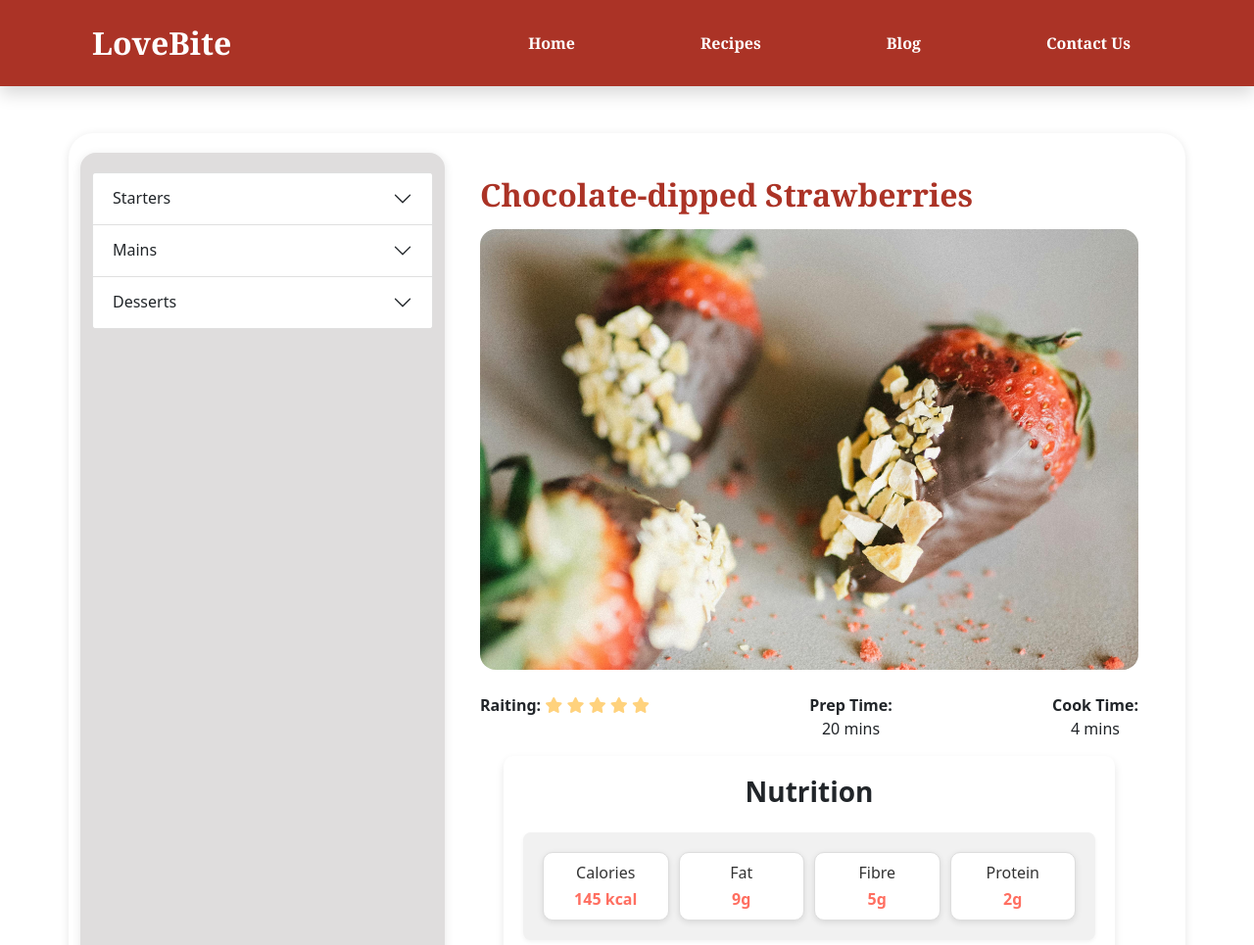
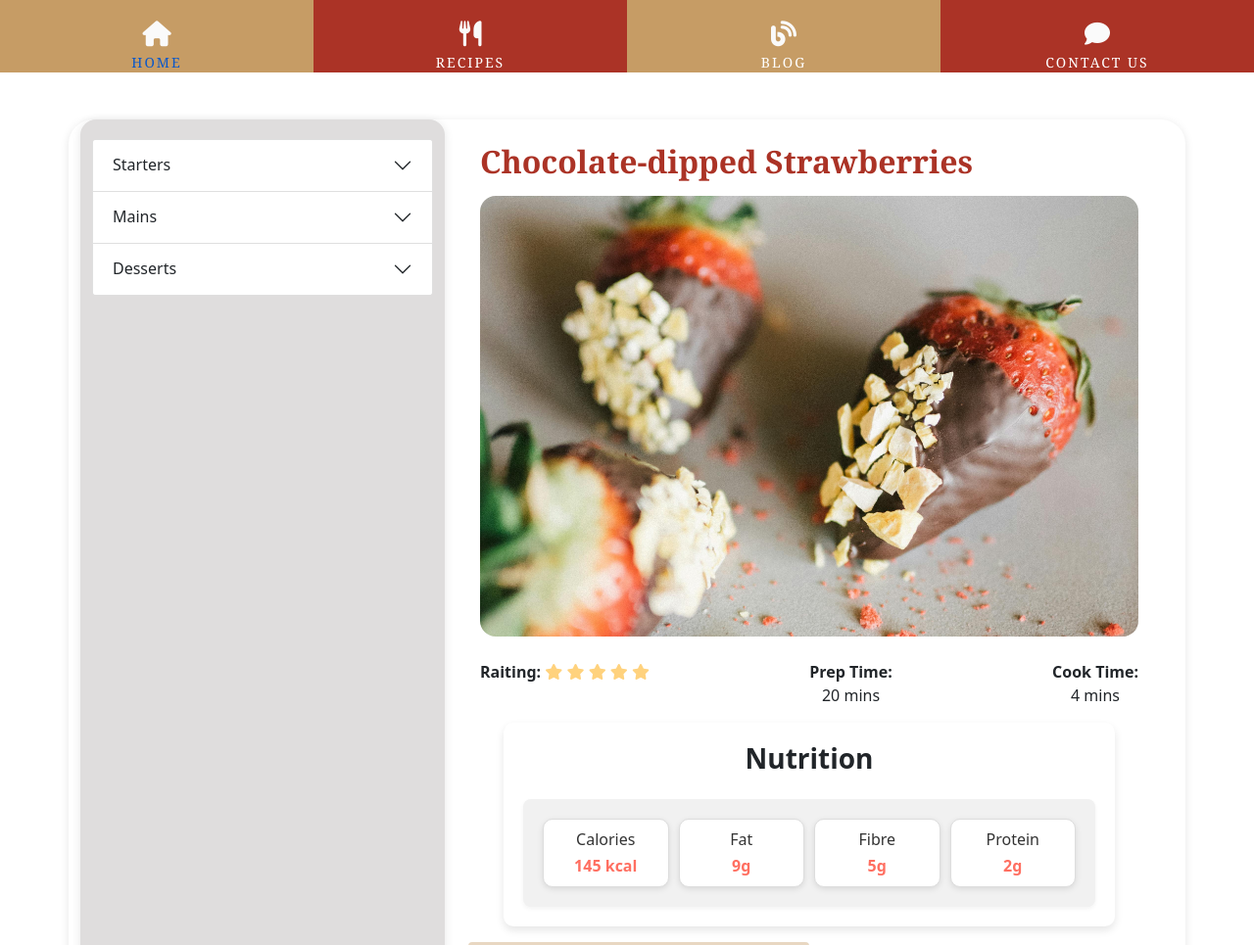
Before and after one commit to shivani-CI/Love-bites, a plain HTML site: page recipePages/dessert/chocolateDippedStrawberries.html in a window 1280 px wide. Shown: the top 965 px of the page at 98% size. Drawn offline with nearby package versions, Linux system fonts and the light colour scheme; a web font is replaced by a local one.

Commit message:
Changed home.html to index.html and updated navigation links.

```diff
--- a/assets/css/recipe-main.css
+++ b/assets/css/recipe-main.css
@@ -5,44 +5,72 @@ header {
     background-color: #ab3326;
 }
 
-.navbar-brand{
-    color: #fff;
-    font-size: 2rem !important;
-    font-weight: bold;
-}
-
-.navbar-nav {
-    margin-left: auto;
-}
-
-.nav-item {
-    margin-left: 4rem;
-    height: 100%;
-}
-
-.nav-link {
-    display: block; /* Make links fill the nav item container */
-    padding: 0.5rem 1rem; /* Add padding for better spacing */
-    font-size: 1rem;
-    transition: color 0.3s, background-color 0.3s;
-    border-radius: 5px;
-    height: 100%;
-    color: #ffffff;
-}
-
-
-nav .navbar-nav li a{
-    color: #ffffff !important;
-    font-family: Georgia, 'Times New Roman', Times, serif;
-    font-weight: bold;
-    font-size: 1rem;
-}
-
-.nav-link:hover {
-    color: #fff;
+/* Navbar */
+.ui-menu-color-home {
     background-color: #c69c65;
 }
 
+.ui-menu-color-recipe {
+    background-color: #ab3326;
+}
+
+.ui-menu-color-blog {
+    background-color: #c69c65;
+}
+
+.ui-menu-color-contact {
+    background-color: #ab3326;
+}
+
+.list-inline-item:not(:last-child) {
+    margin: 0;
+}
+
+.menucontainer {
+    font-size: 0;
+}
+
+#nav li {
+    font-size: 14px;
+    padding: 0;
+}
+
+#nav {
+    margin: 0;
+}
+
+.menuitem a {
+    width: 100%;
+    text-decoration: none;
+    color: #fff;
+    height: 120px;
+}
+
+.menuitem a i {
+    padding-top: 22px;
+    display: block;
+    color: #fafafa;
+    font-size: 26px;
+    text-align: center;
+}
+
+.menuitem span {
+    display: block;
+    width: 100%;
+    padding-top: 5px;
+    text-align: center;
+    text-transform: uppercase;
+    font-size: 14px;
+    font-weight: 300;
+    letter-spacing: 2px;
+}
+
+/* Hover.css */
+
+.hvr-sweep-to-bottom:before {
+    background: rgba(0, 0, 0, 0.2);
+    height: 120px;
+}
 
 
 /* ----------------Recipe Card */
--- a/assets/css/recipePage.css
+++ b/assets/css/recipePage.css
@@ -1,63 +1,89 @@
 /* General Body Styling */
 header {
     font-family: Georgia, 'Times New Roman', Times, serif;
+    /* background-color: #ab3326; */
+}
+
+/* Navbar */
+.ui-menu-color-home {
+    background-color: #c69c65;
+}
+
+.ui-menu-color-recipe {
     background-color: #ab3326;
 }
 
-.navbar-brand{
-    color: #fff;
-    font-size: 2rem !important;
-    font-weight: bold;
-}
-
-.navbar-nav {
-    margin-left: auto;
-}
-
-.nav-item {
-    margin-left: 4rem;
-    height: 100%;
-}
-
-.nav-link {
-    display: block; /* Make links fill the nav item container */
-    padding: 0.5rem 1rem; /* Add padding for better spacing */
-    font-size: 1rem;
-    transition: color 0.3s, background-color 0.3s;
-    border-radius: 5px;
-    height: 100%;
-    color: #ffffff;
-}
-
-
-nav .navbar-nav li a{
-    color: #ffffff !important;
-    font-family: Georgia, 'Times New Roman', Times, serif;
-    font-weight: bold;
-    font-size: 1rem;
-}
-
-.nav-link:hover {
-    color: #fff;
+.ui-menu-color-blog {
     background-color: #c69c65;
 }
 
+.ui-menu-color-contact {
+    background-color: #ab3326;
+}
+
+.list-inline-item:not(:last-child) {
+    margin: 0;
+}
+
+.menucontainer {
+    font-size: 0;
+}
+
+#nav li {
+    font-size: 14px;
+    padding: 0;
+}
+
+#nav {
+    margin: 0;
+}
+
+.menuitem a {
+    width: 100%;
+    text-decoration: none;
+    color: #fff;
+    height: 120px;
+}
+
+.menuitem a i {
+    padding-top: 22px;
+    display: block;
+    color: #fafafa;
+    font-size: 26px;
+    text-align: center;
+}
+
+.menuitem span {
+    display: block;
+    width: 100%;
+    padding-top: 5px;
+    text-align: center;
+    text-transform: uppercase;
+    font-size: 14px;
+    font-weight: 300;
+    letter-spacing: 2px;
+}
+
+/* Hover.css */
+
+.hvr-sweep-to-bottom:before {
+    background: rgba(0, 0, 0, 0.2);
+    height: 120px;
+}
 
 
 body {
     font-family: Georgia, 'Times New Roman', Times, serif;
     background-color: #f8f9fa;
-    margin-bottom: 0;
+    margin: 0;
     padding: 0;
 }
 
 /* Header */
 
-
-
 .recipe-page{
-    margin-top: 20px;
-    padding:20px ;
+    /* margin-top: 20px;
+    padding:20px ; */
     background-color: #fff;
     box-shadow: 0 2px 10px rgba(0, 0, 0, 0.1);
     border-radius: 25px 25px 0 0;
--- a/recipePages/dessert/chocolateDippedStrawberries.html
+++ b/recipePages/dessert/chocolateDippedStrawberries.html
@@ -20,38 +20,25 @@
 <body>
     <!-- Header -->
     <header>
-        <nav class="navbar navbar-expand-lg py-4 py-lg-0 shadow">
-            <div class="container px-4">
-                <a class="navbar-brand" href="#">LoveBite</a>
-                <button class="navbar-toggler border-0" type="button" data-bs-toggle="collapse" data-bs-target="#top-navbar" aria-controls="navbarText" aria-expanded="false" aria-label="Top-navbar">
-                    <i class="fa-solid fa-bars"></i>
-                </button>
-                <div class="offcanvas offcanvas-end" tabindex="-1" id="top-navbar" aria-labelledby="top-navbarLabel">
-                <!-- NavBar Content -->
-                <button class="navbar-toggler border-0" type="button" data-bs-toggle="collapse" data-bs-target="#top-navbar" aria-controls="navbarText" aria-expanded="false" aria-label="Top-navbar">
-                    <div class="d-flex justify-content-between p-3">
-                        <a class="navbar-brand" href="#">LoveBite</a>
-                        <i class="fa-solid fa-bars"></i>
-                    </div>
-                    <i class="fa-solid fa-bars"></i>
-                </button>
-                <div class="navbar-nav ms-lg-auto p-4 p-lg-0">
-                    <li class="nav-item px-3 p-lg-0 py-1 p-lg-4">
-                        <a class="nav-link" href="../../home.html">Home</a>
+        <!-- Navbar -->
+        <div class="row no-gutters">
+          <div class="col">
+              <ul id="nav" class="list-inline menucontainer" style="padding: 0; margin: 0;">
+                  <li class="col-6 col-sm-3 list-inline-item ui-menu-color-home menuitem" style="padding: 0; margin: 0;">
+                      <a href="index.html" class="hvr-sweep-to-bottom"><i class="fa fa-home" aria-hidden="true"></i><span>Home</span></a>
                   </li>
-                    <li class="nav-item px-3 p-lg-0 py-1 p-lg-4">
-                        <a class="nav-link" href="../../recipe.html">Recipes</a>
+                  <li class="col-6 col-sm-3 list-inline-item ui-menu-color-recipe menuitem" style="padding: 0; margin: 0;">
+                      <a href="recipe.html" class="hvr-sweep-to-bottom"><i class="fa fa-utensils" aria-hidden="true"></i><span>Recipes</span></a>
                   </li>
-                    <li class="nav-item px-3 p-lg-0 py-1 p-lg-4">
-                        <a class="nav-link" href="../../blog.html">Blog</a>
+                  <li class="col-6 col-sm-3 list-inline-item ui-menu-color-blog menuitem" style="padding: 0; margin: 0;">
+                      <a href="blog.html" class="hvr-sweep-to-bottom"><i class="fa fa-blog" aria-hidden="true"></i><span>Blog</span></a>
                   </li>
-                    <li class="nav-item px-3 p-lg-0 py-1 p-lg-4">
-                        <a class="nav-link" href="#">Contact Us</a>
+                  <li class="col-6 col-sm-3 list-inline-item ui-menu-color-contact menuitem" style="padding: 0; margin: 0;">
+                      <a href="blog.html" target="_blank" class="hvr-sweep-to-bottom"><i class="fa fa-comment" aria-hidden="true"></i><span>Contact Us</span></a>
                   </li>
+              </ul>
           </div>
       </div>
-            </div>
-        </nav>
     </header>
     <!-- Main Content -->
     <main>
```
Also changed, not shown: blog.html (+8 -8 lines), index.html (renamed from home.html, +2 -2 lines), recipe.html (+12 -23 lines), recipePages/dessert/chocolateBrownies.html (+13 -26 lines), recipePages/dessert/chocolateFondant.html (+13 -26 lines), recipePages/main/hallumiTraybake.html (+13 -26 lines), recipePages/main/spaghettiCarbonara.html (+13 -26 lines), recipePages/main/steakRedWine.html (+12 -23 lines), recipePages/starter/aranchini.html (+12 -23 lines), recipePages/starter/garlicPrawn.html (+12 -23 lines), recipePages/starter/tomatoBrushetta.html (+12 -23 lines), assets/css/index.css (renamed from assets/css/home.css), assets/images/blog.jpg (renamed from assets/images/recipe4.jpeg), assets/images/recipe1.jpeg (deleted), 1 more files. Lines whose indentation alone changed are shown as unchanged.
